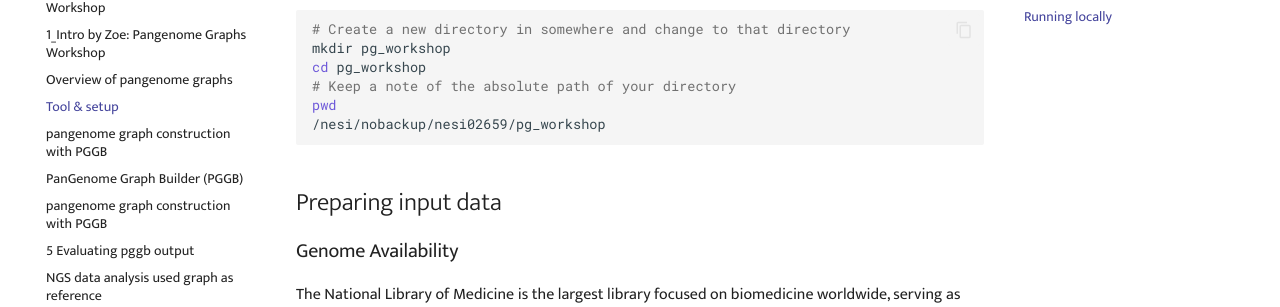
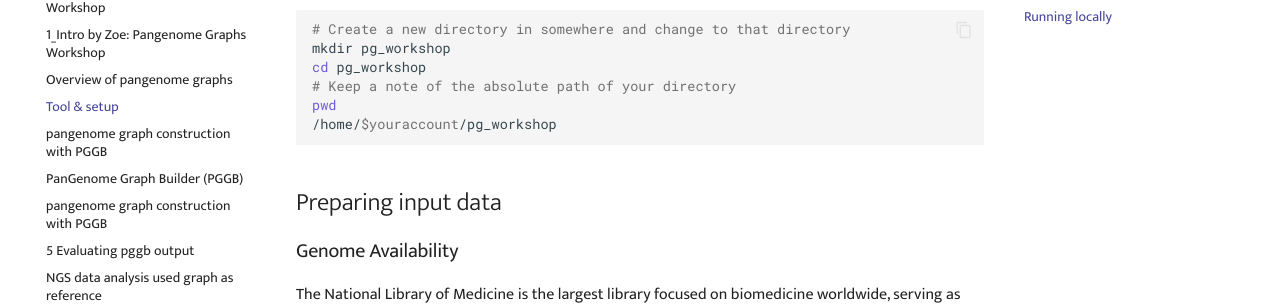
Before and after one commit to GenomicsAotearoa/Pangenome-Graphs-Workshop, an MkDocs documentation site: the page built from docs/2_Tools_and_setup.md, in a window 1280 px wide and 900 px high, scrolled down 707 px. Shown: the part 145-452 px from the top of the window. Built offline with MkDocs 1.6.1 and Material for MkDocs 9.7.7, drawn with Linux system fonts in a browser that asks for light colours; comment, search, counter and statistics services are not loaded.

Commit message:
Update 2_Tools_and_setup.md

````diff
--- a/docs/2_Tools_and_setup.md
+++ b/docs/2_Tools_and_setup.md
@@ -30,7 +30,7 @@ mkdir pg_workshop
 cd pg_workshop
 # Keep a note of the absolute path of your directory
 pwd
-/nesi/nobackup/nesi02659/pg_workshop
+/home/$youraccount/pg_workshop
 ```
 
 ## Preparing input data
````
